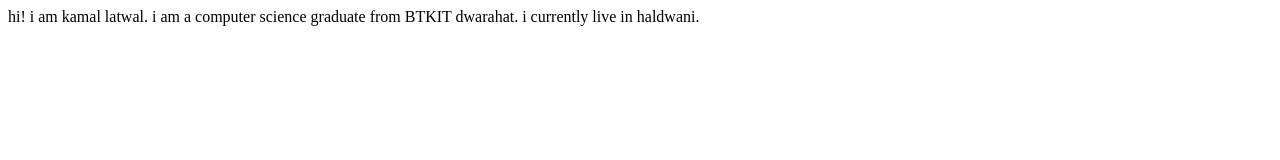
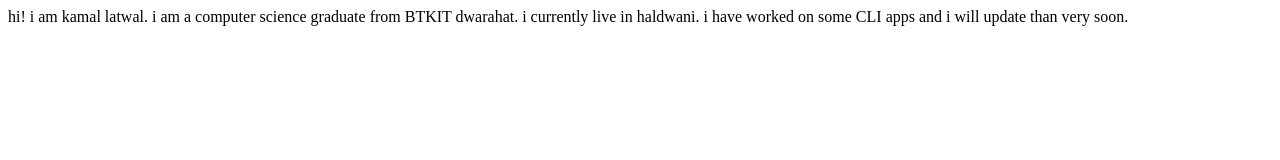
Before and after one commit to k-latwal15/kamalLatwal.portfolio, a plain HTML site: page index.html in a window 1280 px wide. Drawn offline with Linux system fonts and the light colour scheme.

Commit message:
updated details of projects

```diff
--- a/index.html
+++ b/index.html
@@ -8,6 +8,6 @@
 <body>
     hi! i am kamal latwal. i am a computer science graduate from BTKIT dwarahat.
     i currently live in haldwani.
-
+    i have worked on some CLI apps and i will update than very soon.
 </body>
 </html>
```
